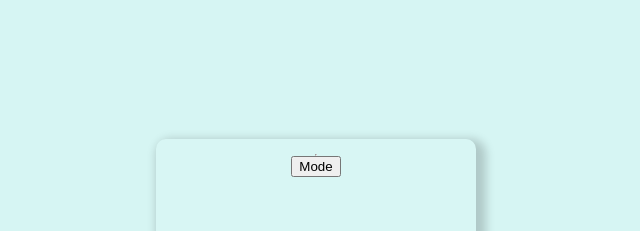
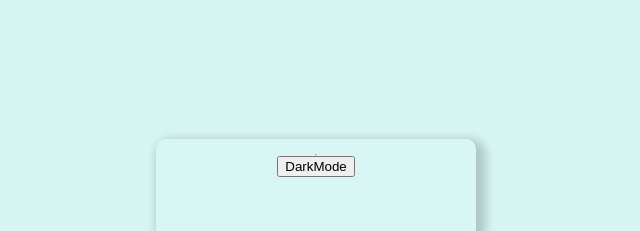
Before and after one commit to BiplobDeveloper/calculator, a plain HTML site: page index.html in a window 1280 px wide. Shown: the top 231 px of the page, 324-964 px from the left. Drawn offline with Linux system fonts and the light colour scheme.

Commit message:
Update index.html

```diff
--- a/index.html
+++ b/index.html
@@ -28,7 +28,7 @@
 
     <div class="main">
         <hr>
-        <button onClick="changeMode()">Mode</button>
+        <button onClick="changeMode()">DarkMode</button>
         <div class="display"> <button class="dark_mode_btn"><i class="fa fa-moon-o" aria-hidden="true"></i></button>
             <p id="history"><i class="fa fa-history" aria-hidden="true"></i>&nbsp;</p>
             <h2 id="result"></h2>
```
